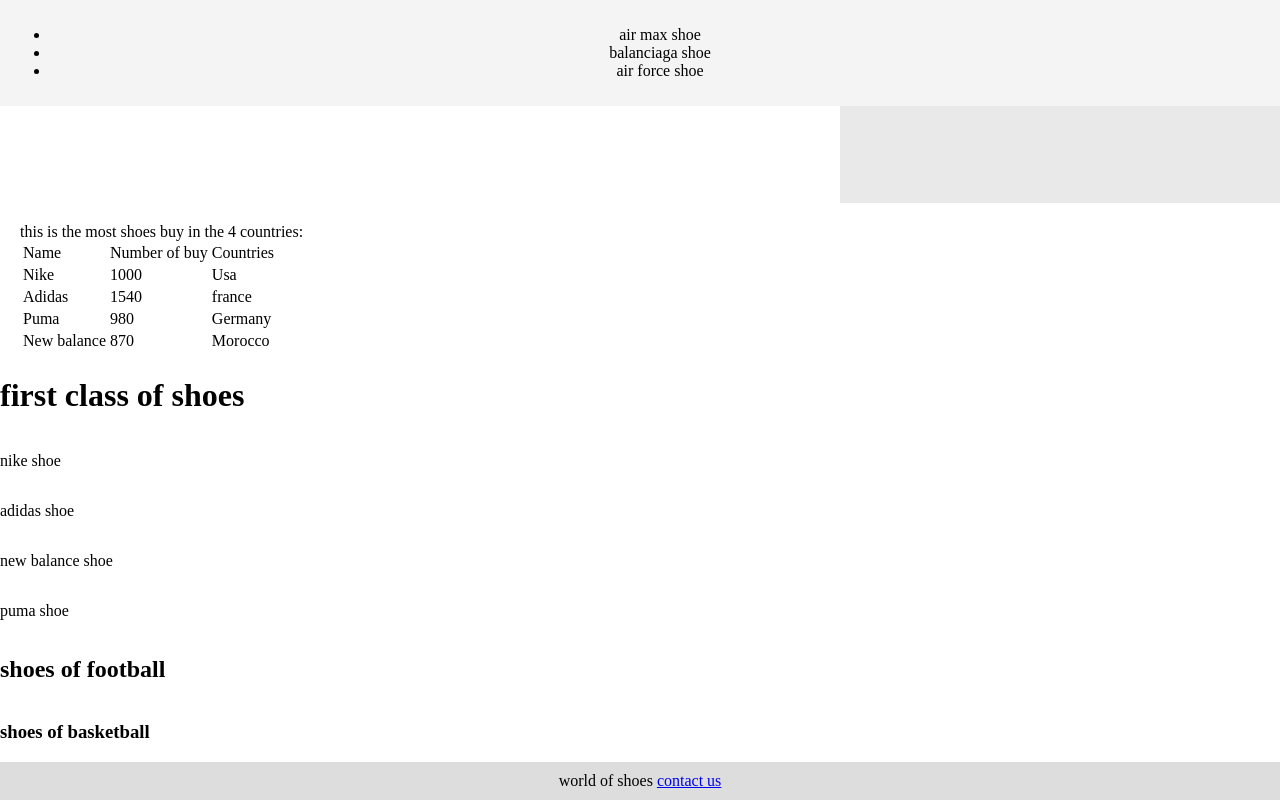
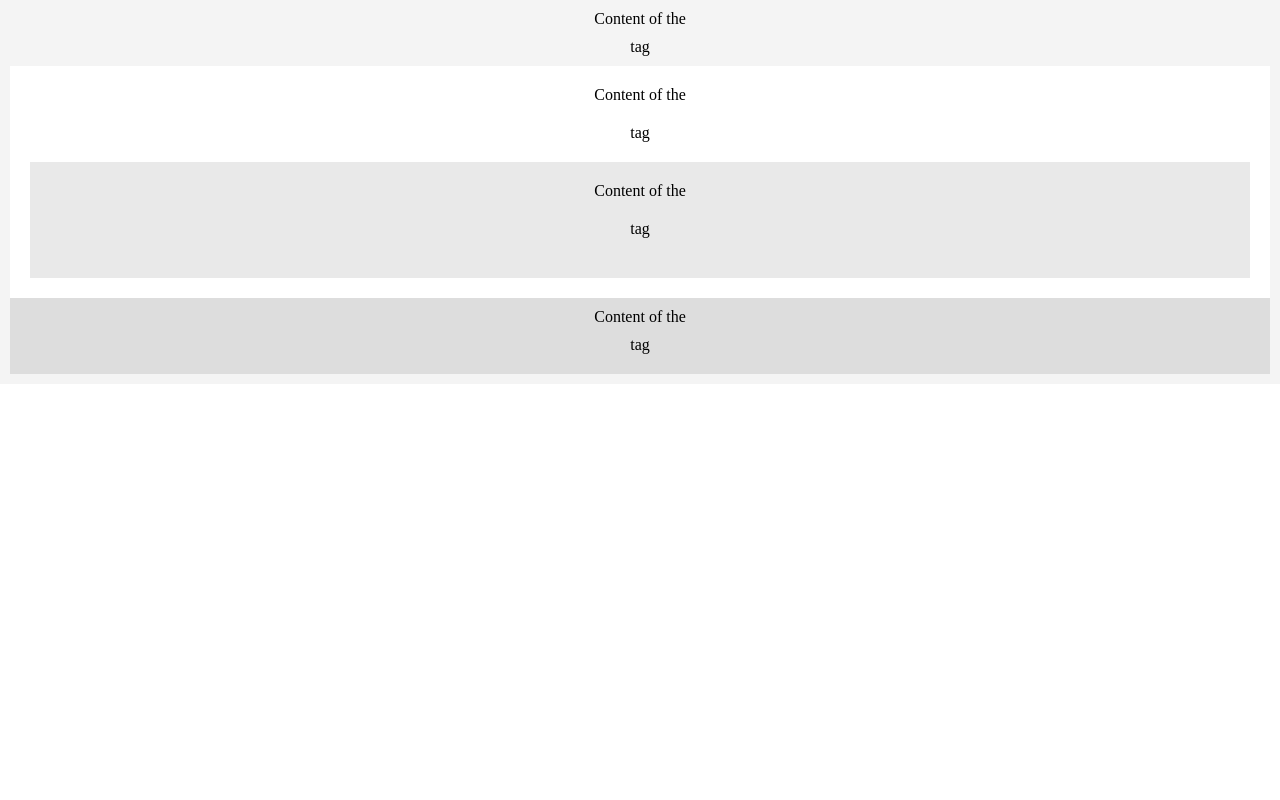
Before and after one commit to Abderrahmanesaghraoui/alx_html_css, a plain HTML site: page css_basic/index.html in a window 1280 px wide. Drawn offline with Linux system fonts and the light colour scheme.

Commit message:
Update index.html

```diff
--- a/css_basic/index.html
+++ b/css_basic/index.html
@@ -1,72 +1,25 @@
 <!DOCTYPE html>
 <html lang="en">
-
 <head>
-    <meta charset="utf-8">
-    <meta name="viewport">
-    <title>the world of shoes</title>
-<link href="styles.css" rel="stylesheet">
+    <meta charset="UTF-8">
+    <meta name="viewport" content="width=device-width, initial-scale=1.0">
+    <title>Responsive Layout</title>
+    <link rel="stylesheet" href="styles.css">
 </head>
-
-<body>
+<body class="works_on_smartphone">
     <header>
-        <ul>
-            <li>air max shoe</li>
-            <li>balanciaga shoe</li>
-            <li>air force shoe</li>
-        </ul>
+        Content of the <header> tag
     </header>
     <main>
-        <article></article>
-        <aside></aside>
+        <article>
+            Content of the <article> tag
+        </article>
+        <aside>
+            Content of the <aside> tag
+        </aside>
     </main>
-    <article>
-        this is the most shoes buy in the 4 countries:
-       <table>
-    <thead>
-        <tr>
-            <td>Name</td>
-            <td>Number of buy </td>
-            <td>Countries</td>
-        </tr>
-    </thead>
-    <tbody>
-        <tr>
-            <td>Nike </td>
-            <td>1000</td>
-            <td>Usa</td>
-        </tr>
-        <tr>
-            <td>Adidas</td>
-            <td>1540</td>
-            <td>france</td>
-        </tr>
-        <tr>
-            <td>Puma</td>
-            <td>980</td>
-            <td>Germany</td>
-        </tr>
-        <tr>
-            <td>New balance</td>
-            <td>870</td>
-            <td>Morocco</td>
-        </tr>
-    </tbody>
-</table>
-    </article>
-  <h1>first class of shoes</h1>
-<p>nike shoe</p>
-<p>adidas shoe</p>
-<p>new balance shoe</p>
-<p>puma shoe</p>
-  <h2>shoes of football</h2>
-  <h3>shoes of basketball</h3>
- <a href=406870_3175_XL.jpg></a>
-    <footer>world of shoes
-        <a href="https://www.google.com/webhp?hl=en&sa=X&ved=0ahUKEwj_qr2YnK-KAxV1U6QEHfZpBIoQPAgI" target="blank">contact us</a>
+    <footer>
+        Content of the <footer> tag
     </footer>
-
-
 </body>
-
 </html>
```
